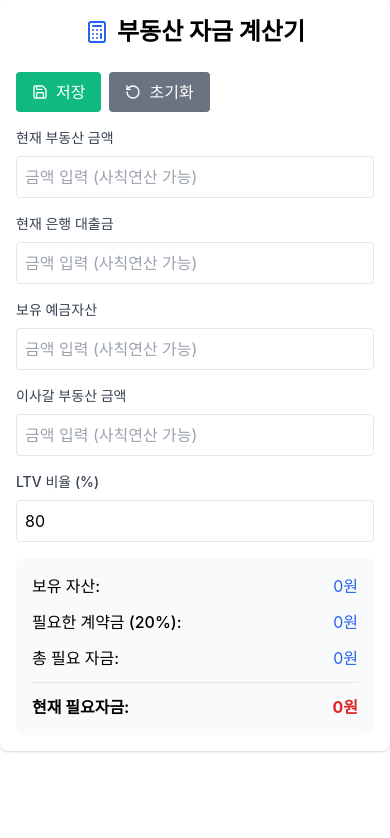
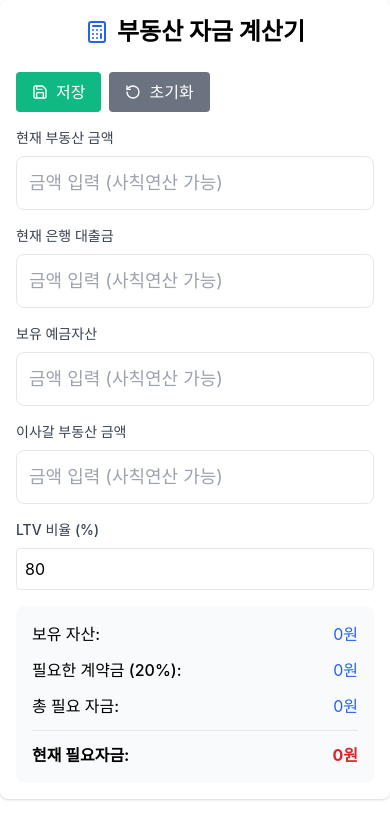
Before and after one commit to RyuSeHyeon/real-estate-calculator, a React (Create React App) app: page / in a window 390 px wide. Shown: the top 838 px of the page. Built offline with nearby package versions, Linux system fonts and the light colour scheme.

Commit message:
Fix mobile calculation

```diff
--- a/src/App.js
+++ b/src/App.js
@@ -32,30 +32,45 @@ const EnhancedRealEstateCalculator = () => {
     return new Intl.NumberFormat('ko-KR').format(num);
   };
 
-  // 문자열 수식 계산
+  // 문자열 수식 계산 함수 개선
   const evaluateExpression = (expr) => {
       try {
           // 콤마 제거 및 공백 제거
           const cleanExpr = expr.replace(/,/g, '').replace(/\s/g, '');
+          // 기본적인 유효성 검사
+          if (!/^[0-9+\-*/().]+$/.test(cleanExpr)) {
+              return NaN;
+          }
           // eval 대신 Function 사용하여 보안 강화
-      return new Function(`return ${cleanExpr}`)();
+          const result = new Function(`return ${cleanExpr}`)();
+          return isFinite(result) ? result : NaN;
       } catch (error) {
           return NaN;
       }
   };
 
-  // 입력값 처리
+  // 입력값 처리 함수 수정
   const handleInputChange = (name, value) => {
       setDisplayValues(prev => ({
           ...prev,
           [name]: value,
       }));
 
-    // 수식이 포함된 경우 계산
+      // 수식이 포함된 경우 실시간 계산 시도
       if (value.match(/[+\-*/]/)) {
-      return;
+          try {
+              const result = evaluateExpression(value);
+              if (!isNaN(result)) {
+                  const formattedResult = formatNumber(result);
+                  setValues(prev => ({
+                      ...prev,
+                      [name]: result,
+                  }));
               }
-
+          } catch (error) {
+              // 계산 실패 시 무시
+          }
+      } else {
           // 숫자만 있는 경우 콤마 처리
           const numericValue = value.replace(/,/g, '');
           if (!isNaN(numericValue) && numericValue !== '') {
@@ -63,12 +78,18 @@ const EnhancedRealEstateCalculator = () => {
                   ...prev,
                   [name]: formatNumber(numericValue),
               }));
+              setValues(prev => ({
+                  ...prev,
+                  [name]: Number(numericValue),
+              }));
+          }
       }
   };
 
-  // 키 입력 처리
+  // 키 입력 처리 함수 수정
   const handleKeyDown = (e, name) => {
-    if (e.key === 'Enter') {
+      if (e.key === 'Enter' || e.key === '=') {
+          e.preventDefault();
           const result = evaluateExpression(e.target.value);
           if (!isNaN(result)) {
               const newValue = Math.round(result);
@@ -80,9 +101,12 @@ const EnhancedRealEstateCalculator = () => {
                   ...prev,
                   [name]: formatNumber(newValue),
               }));
+              // 모바일에서 키보드 닫기
+              e.target.blur();
           }
       }
   };
+
 
   // 결과 계산
   useEffect(() => {
@@ -157,10 +181,11 @@ const EnhancedRealEstateCalculator = () => {
           </label>
           <input
             type="text"
+            inputMode="decimal"
             value={displayValues.currentProperty}
             onChange={(e) => handleInputChange('currentProperty', e.target.value)}
             onKeyDown={(e) => handleKeyDown(e, 'currentProperty')}
-            className="w-full p-2 border rounded focus:ring-2 focus:ring-blue-500"
+            className="w-full p-3 border rounded-lg focus:ring-2 focus:ring-blue-500 text-lg"
             placeholder="금액 입력 (사칙연산 가능)"
           />
         </div>
@@ -171,10 +196,11 @@ const EnhancedRealEstateCalculator = () => {
           </label>
           <input
             type="text"
-            value={displayValues.bankLoan}
-            onChange={(e) => handleInputChange('bankLoan', e.target.value)}
-            onKeyDown={(e) => handleKeyDown(e, 'bankLoan')}
-            className="w-full p-2 border rounded focus:ring-2 focus:ring-blue-500"
+            inputMode="decimal"
+            value={displayValues.currentProperty}
+            onChange={(e) => handleInputChange('currentProperty', e.target.value)}
+            onKeyDown={(e) => handleKeyDown(e, 'currentProperty')}
+            className="w-full p-3 border rounded-lg focus:ring-2 focus:ring-blue-500 text-lg"
             placeholder="금액 입력 (사칙연산 가능)"
           />
         </div>
@@ -185,10 +211,11 @@ const EnhancedRealEstateCalculator = () => {
           </label>
           <input
             type="text"
-            value={displayValues.savings}
-            onChange={(e) => handleInputChange('savings', e.target.value)}
-            onKeyDown={(e) => handleKeyDown(e, 'savings')}
-            className="w-full p-2 border rounded focus:ring-2 focus:ring-blue-500"
+            inputMode="decimal"
+            value={displayValues.currentProperty}
+            onChange={(e) => handleInputChange('currentProperty', e.target.value)}
+            onKeyDown={(e) => handleKeyDown(e, 'currentProperty')}
+            className="w-full p-3 border rounded-lg focus:ring-2 focus:ring-blue-500 text-lg"
             placeholder="금액 입력 (사칙연산 가능)"
           />
         </div>
@@ -199,10 +226,11 @@ const EnhancedRealEstateCalculator = () => {
           </label>
           <input
             type="text"
-            value={displayValues.newProperty}
-            onChange={(e) => handleInputChange('newProperty', e.target.value)}
-            onKeyDown={(e) => handleKeyDown(e, 'newProperty')}
-            className="w-full p-2 border rounded focus:ring-2 focus:ring-blue-500"
+            inputMode="decimal"
+            value={displayValues.currentProperty}
+            onChange={(e) => handleInputChange('currentProperty', e.target.value)}
+            onKeyDown={(e) => handleKeyDown(e, 'currentProperty')}
+            className="w-full p-3 border rounded-lg focus:ring-2 focus:ring-blue-500 text-lg"
             placeholder="금액 입력 (사칙연산 가능)"
           />
         </div>
```
Lines whose indentation alone changed are shown as unchanged.
